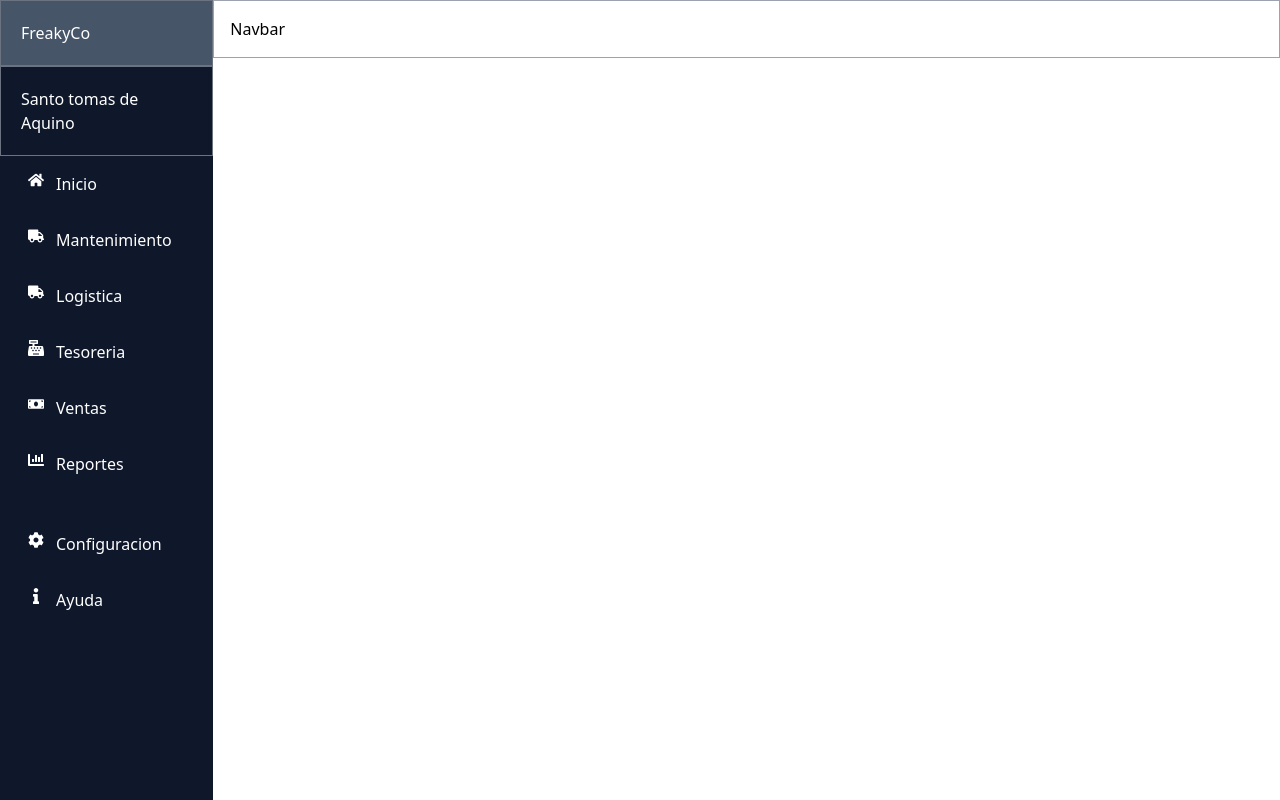
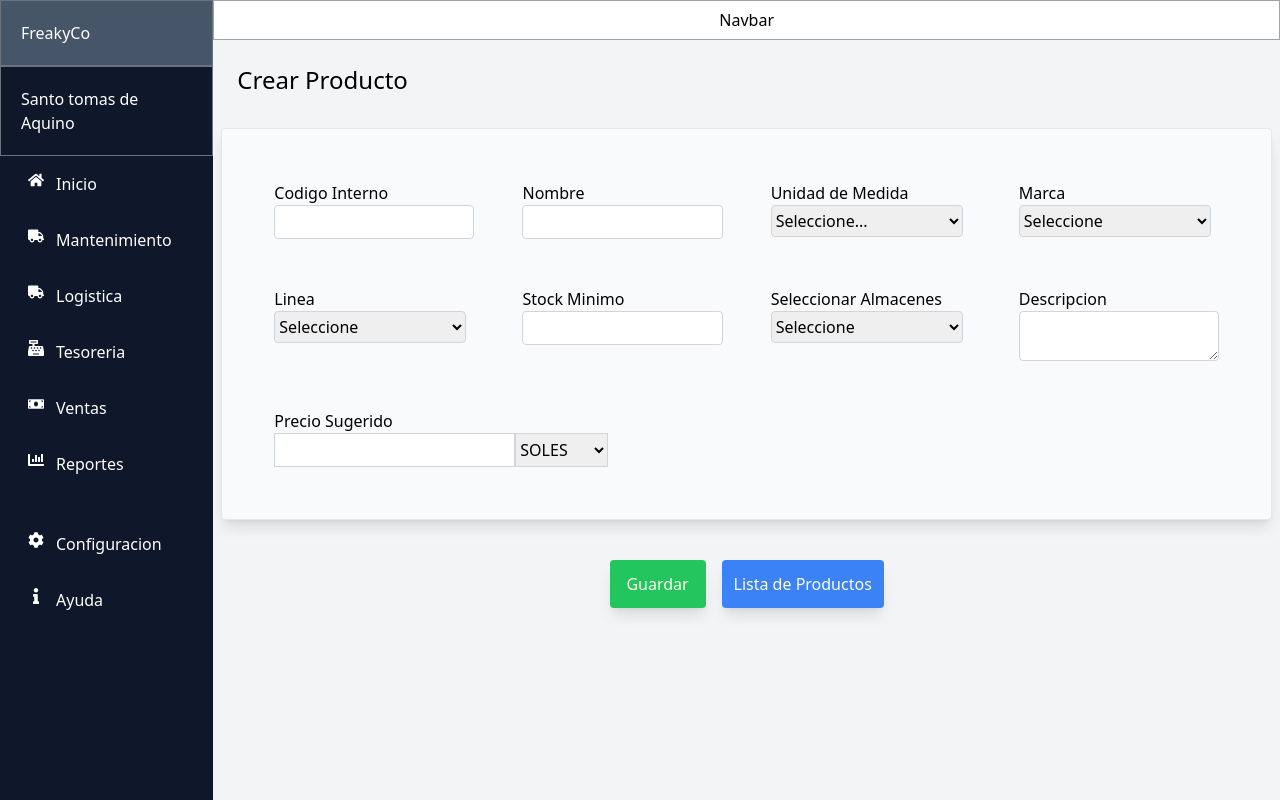
Before and after one commit to Hearly98/Inventario_School, a React (Create React App) app: page /crearProducto in a window 1280 px wide. Built offline with nearby package versions, Linux system fonts and the light colour scheme.

Commit message:
Terminando CreateProduct y estilos

```diff
--- a/src/App.css
+++ b/src/App.css
@@ -1,3 +1,7 @@
 @tailwind base;
 @tailwind components;
 @tailwind utilities;
+
+  .content{
+    height: 100%;
+  }
--- a/src/App.js
+++ b/src/App.js
@@ -11,27 +11,29 @@ import ReportVentas from './pages/Report/ReportVentas';
 import Client from './pages/Maintenance/Client';
 import Settings from './pages/Settings'
 import CreateClient from './pages/Maintenance/CreateClient';
+import CreateProduct from './pages/Maintenance/CreateProduct'
 function App() {
   return (
     <Router>
 
         <div className='flex'>
         <Sidebar/>
-        <div className='content w-full p4'>
+        <div className='flex flex-col w-full'>
         <Navbar/>
+        <div className='content flex-1'>
         <Routes>
-
-        <>
           <Route path='/'  exact={true} Component={Home}/>
           <Route path='/clientes'  exact={true} Component={Client}/>
           <Route path='/crearCliente' exact={true} Component={CreateClient}/>
+          <Route path='/crearProducto' exact={true} Component={CreateProduct}/>
           <Route path='/productos'  exact={true} Component={Products}/>
           <Route path='/proveedores'  exact={true} Component={Provider}/>
           <Route path='/reporteVentas'  exact={true} Component={ReportVentas}/>
           <Route path='/reporteStock' exact={true}  Component={ReportAlmacen}/>
           <Route path='/configuracion' exact={true}  Component={Settings}/>
-          </>
+
         </Routes>
+        </div>
         </div>
         </div>
     </Router>
--- a/src/components/Navbar.js
+++ b/src/components/Navbar.js
@@ -4,7 +4,7 @@ import React from "react";
 
 const Navbar = ()=>{
     return(
-        <div className="m-0 p-4 border border-gray-400">
+        <div className="h-10 border border-gray-400 flex items-center justify-center">
             Navbar
 
         </div>
--- a/src/components/Sidebar.js
+++ b/src/components/Sidebar.js
@@ -20,7 +20,7 @@ const Sidebar = () =>{
     };
 
     return (
-        <div className="w-64 h-screen bg-slate-900 text-base text-white" >
+        <div className="w-64 h-auto min-h-screen bg-slate-900 text-base text-white" >
            <ul>
                 <li className="p-5 border cursor-pointer border-gray-500 hover:bg-slate-600">
                     FreakyCo
--- a/src/pages/Maintenance/Client.js
+++ b/src/pages/Maintenance/Client.js
@@ -3,17 +3,17 @@ import * as FaIcons from 'react-icons/fa';
 import { NavLink } from "react-router-dom";
 const Client = () =>{
     return(
-        <div>
-          <section className="w-100 bg-gray-100 p-6">
+        <div className="flex-1 h-full bg-gray-100">
+          <section className="w-100 p-6">
             <div className="flex  justify-between mb-5">
             <h1 className="font-medium text-2xl">Clientes</h1>
             <p className="text-gray-500">Clientes/<a className="cursor-pointer text-sky-500 font-medium">Inicio</a></p>
             </div>
-            <div className="bg-blue-500 hover:bg-blue-700 text-white p-3 rounded w-40">
+            <div className="bg-blue-500 cursor-pointer hover:bg-blue-700 text-white p-3 rounded w-40">
             <NavLink to="/crearCliente" className="flex"><FaIcons.FaPlusCircle className="mx-2 m-1"/>Crear Cliente</NavLink>
             </div>
           </section>
-            <section className="shadow-lg rounded w-100 h-auto m-3 border border-gray-300">
+            <section className="shadow-lg rounded w-100 bg-slate-50 h-auto m-3 border border-gray-300">
                 <div className="p-6 flex">
                     <div>
                         <p className="flex font-medium mb-2"><FaIcons.FaFilter className="mx-2 m-1"/>Filtro General</p>
--- a/src/pages/Maintenance/CreateClient.js
+++ b/src/pages/Maintenance/CreateClient.js
@@ -1,8 +1,9 @@
 import React from "react";
+import { NavLink } from "react-router-dom";
 
 const CreateClient = () => {
   return (
-    <div className="bg-gray-100">
+    <div className="flex-1 h-full bg-gray-100">
       <section className="p-6">
         <h1 className="font-medium text-2xl">Crear Cliente</h1>
       </section>
@@ -18,8 +19,8 @@ const CreateClient = () => {
         <div className="flex flex-col p-3">
           <label>Documento</label>
           <div className="flex">
-          <input className=" border border-gray-300 rounded p-1" />
-          <a className="bg-blue-500 hover:bg-blue-600 p-1 text-yellow-50">Obtener</a>
+          <input className=" border border-gray-300 p-1" />
+          <a className="bg-blue-500 cursor-pointer hover:bg-blue-600 p-1 text-yellow-50">Obtener</a>
           </div>
         </div>
         <div className="flex flex-col p-3">
@@ -39,8 +40,9 @@ const CreateClient = () => {
           <input className="border border-gray-300 rounded p-1" />
         </div>
       </section>
-        <section className="m-8 flex justify-center font-medium text-yellow-50 ">
-        <a className="bg-green-500 p-3 w-24 text-center rounded shadow-lg hover:bg-green-600">Guardar</a>
+        <section className="m-8 flex justify-center cursor-pointer font-medium text-yellow-50 ">
+        <a className="bg-green-500 m-2 p-3 w-24 text-center rounded shadow-lg hover:bg-green-600">Guardar</a>
+        <NavLink to="/clientes" className="bg-blue-500 m-2 p-3 w-36 text-center rounded shadow-lg hover:bg-blue-600">Lista de Clientes</NavLink>
         </section>
     </div>
   );
--- a/src/pages/Maintenance/CreateProduct.js
+++ b/src/pages/Maintenance/CreateProduct.js
@@ -1,49 +1,70 @@
 import React from "react";
+import { NavLink } from "react-router-dom";
 
-const CreateClient = () => {
+const CreateProduct = () => {
   return (
-    <div className="bg-gray-100">
+    <div className="flex-1 h-full bg-gray-100">
       <section className="p-6">
         <h1 className="font-medium text-2xl">Crear Producto</h1>
       </section>
-      <section className="grid grid-cols-1 md:grid-cols-3 h-72 gap-6 p-10 font-medium border shadow-lg rounded m-2 bg-gray-50">
-        <div className="p-3">
-          <p>Tipo Documento</p>
-          <select className="border border-gray-400 rounded h-8 w-48">
-            <option>Seleccione...</option>
-            <option>DNI</option>
-            <option>RUC</option>
-          </select>
-        </div>
+      <section className="grid grid-cols-1 md:grid-cols-4 h-auto gap-6 p-10 font-medium border shadow-lg rounded m-2 bg-gray-50">
+
         <div className="flex flex-col p-3">
-          <label>Documento</label>
-          <div className="flex">
+          <label>Codigo Interno</label>
           <input className=" border border-gray-300 rounded p-1" />
-          <a className="bg-blue-500 hover:bg-blue-600 p-1 text-yellow-50">Obtener</a>
-          </div>
         </div>
         <div className="flex flex-col p-3">
           <label>Nombre</label>
           <input className="border border-gray-300 rounded p-1" />
         </div>
+        <div className="p-3">
+          <p>Unidad de Medida</p>
+          <select className="border border-gray-300 rounded h-8 w-48">
+            <option>Seleccione...</option>
+          </select>
+        </div>
+        <div className="p-3">
+            <p>Marca</p>
+            <select className="border border-gray-300 rounded h-8 w-48">
+              <option>Seleccione</option>
+            </select>
+        </div>
+        <div className="p-3">
+            <p>Linea</p>
+            <select className="border border-gray-300 rounded h-8 w-48">
+              <option>Seleccione</option>
+            </select>
+        </div>
         <div className="flex flex-col p-3">
-          <label>Dirección</label>
+          <label>Stock Minimo</label>
           <input className="border border-gray-300 rounded p-1" />
         </div>
-        <div className="flex flex-col p-3">
-          <label>Codigo</label>
-          <input className="border border-gray-300 rounded p-1" />
+        <div className="p-3">
+        <p>Seleccionar Almacenes</p>
+            <select className="border border-gray-300 rounded h-8 w-48">
+              <option>Seleccione</option>
+            </select>
         </div>
         <div className="flex flex-col p-3">
-          <label>Telefono</label>
-          <input className="border border-gray-300 rounded p-1" />
+        <label>Descripcion</label>
+        <textarea className="border border-gray-300 rounded"></textarea>
+        </div>
+        <div className="flex flex-col p-3">
+        <label>Precio Sugerido</label>
+        <div className="flex">
+          <input className="border border-gray-300 p-1"/>
+        <select className="border border-gray-300">
+          <option>SOLES</option>
+          <option>DOLARES</option>
+        </select></div>
         </div>
       </section>
-        <section className="m-8 flex justify-center font-medium text-yellow-50 ">
-        <a className="bg-green-500 p-3 w-24 text-center rounded shadow-lg hover:bg-green-600">Guardar</a>
+        <section className="m-8 cursor-pointer flex justify-center font-medium text-yellow-50 ">
+        <a className="bg-green-500 m-2 p-3 w-24 text-center rounded shadow-lg hover:bg-green-600">Guardar</a>
+        <NavLink to="/productos" className="bg-blue-500 m-2 p-3 hover:bg-blue-600 text-center rounded w-38 shadow-lg">Lista de Productos</NavLink>
         </section>
     </div>
   );
 };
 
-export default CreateClient;
+export default CreateProduct;
--- a/src/pages/Maintenance/Products.js
+++ b/src/pages/Maintenance/Products.js
@@ -1,18 +1,19 @@
 import React from "react";
 import * as FaIcons from 'react-icons/fa';
+import { NavLink } from "react-router-dom";
 const Products = () =>{
     return(
-        <div>
-          <section className="w-100 bg-gray-100 p-6">
+        <div className=" bg-gray-100 flex-1">
+          <section className="w-100 p-6">
             <div className="flex  justify-between mb-5">
             <h1 className="font-medium text-2xl">Productos</h1>
             <p className="text-gray-500">Productos/<a className="cursor-pointer text-sky-500 font-medium">Inicio</a></p>
             </div>
             <div className="bg-blue-500 hover:bg-blue-600 cursor-pointer text-white p-2 rounded w-48">
-            <a className="flex"><FaIcons.FaPlusCircle className="mx-2 m-1"/>Crear Productos</a>
+            <NavLink to="/crearProducto" className="flex"><FaIcons.FaPlusCircle className="mx-2 m-1"/>Crear Productos</NavLink>
             </div>
           </section>
-            <section className="shadow-lg rounded w-100 h-auto m-3 border border-gray-300">
+            <section className="bg-gray-50 shadow-lg rounded w-100 h-auto m-3 border border-gray-300">
                 <div className="p-6 flex">
                     <div>
                         <p className="flex font-medium mb-2"><FaIcons.FaFilter className="mx-2 m-1"/>Filtro General</p>
@@ -29,7 +30,8 @@ const Products = () =>{
                         <td className="font-medium">Codigo</td>
                         <td className="font-medium">Marca</td>
                         <td className="font-medium">Linea</td>
-                        <td className="font-medium">Tamaño/Modelo</td>
+                        <td className="font-medium">UMD</td>
+                        <td className="font-medium"></td>
                        </thead>
                        <tbody>
                         filtro de datos de c#
```
